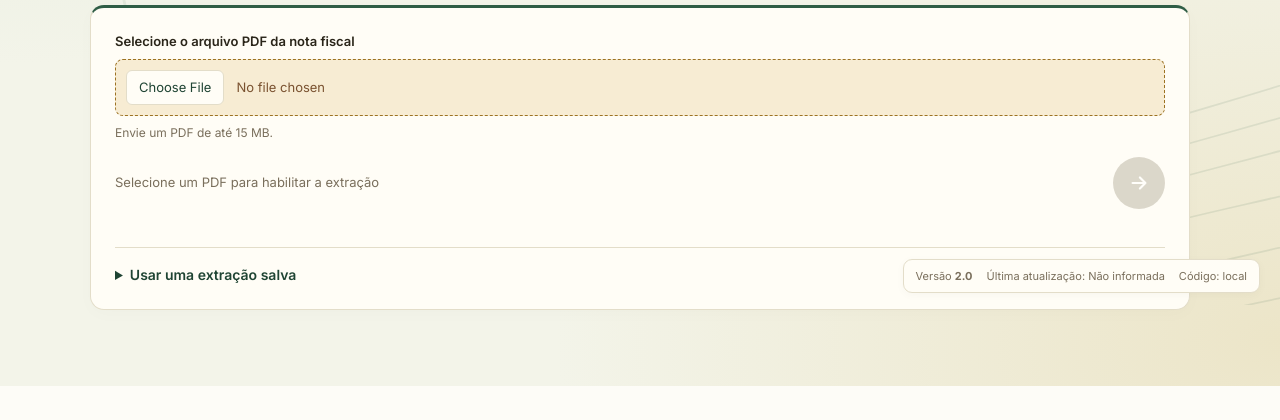
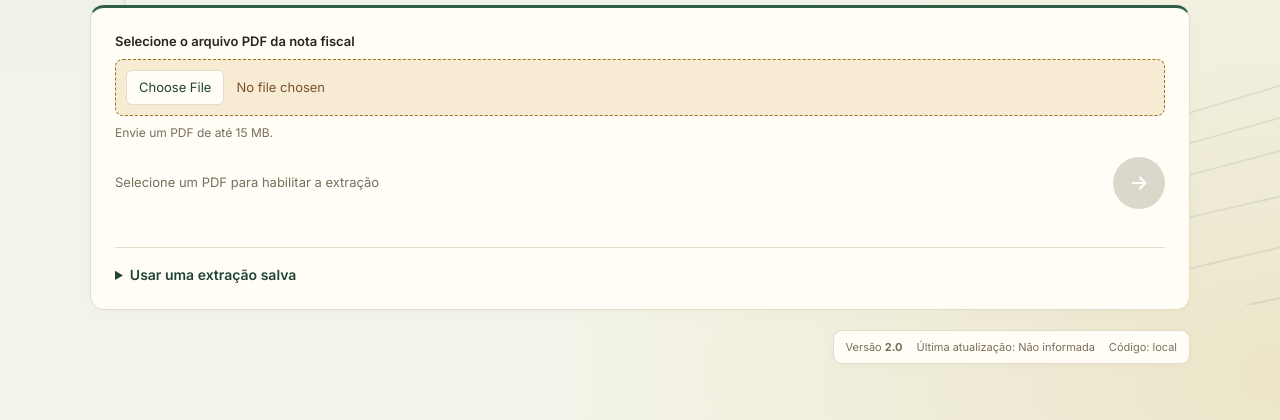
Before and after one commit to olu1zx/ruralfin, a Flask app: page / in a window 1280 px wide. Shown: the part 495-915 px from the top of the page. Before the commit the page ends 881 px from the top, so only its background shows below. Run offline with Flask 3, Linux system fonts and the light colour scheme; parts of the project's set-up code (start-up, migrations or seed data) failed here and were passed over; some libraries are stand-ins or nearby versions.

Commit message:
Ajusta rodape da versao sem sobrepor controles

```diff
--- a/templates/index.html
+++ b/templates/index.html
@@ -94,7 +94,7 @@ body {
 .header-user span { min-width:0; }
 .header-user small { display:block; color:#d9e6dd; font-size:11px; }
 .header-user strong { display:block; font-size:14px; font-weight:600; overflow-wrap:anywhere; }
-.release-info { position:fixed; right:20px; bottom:12px; z-index:2; display:flex; flex-wrap:wrap; justify-content:flex-end; gap:5px 14px; max-width:calc(100% - 40px); padding:8px 12px; border:1px solid var(--border); border-radius:9px; background:var(--surface); color:var(--muted); font-size:11px; box-shadow:0 2px 10px #2a251908; }
+.release-info { display:flex; flex-wrap:wrap; justify-content:flex-end; gap:5px 14px; width:fit-content; max-width:100%; margin:20px 0 0 auto; padding:8px 12px; border:1px solid var(--border); border-radius:9px; background:var(--surface); color:var(--muted); font-size:11px; box-shadow:0 2px 10px #2a251908; }
 .release-info a { color:var(--forest-dark); text-underline-offset:3px; }
 .nav { display:flex; align-items:center; flex-wrap:wrap; gap:8px; padding:8px; margin:0 0 24px; border:1px solid var(--border); border-radius:14px; background:#fffdf6d9; box-shadow:0 3px 10px #2a251906; }
 .nav a { padding:10px 17px; border:1px solid transparent; border-radius:9px; color:var(--forest-dark); text-decoration:none; font-weight:600; transition:background .15s; }
@@ -156,7 +156,7 @@ a { color:var(--forest-dark); }
 .login-card .form-field + .form-field { margin-top:18px; }
 .login-card .primary { width:100%; padding:12px; }
 @media(max-width:760px) {
-  .release-info { position:static; max-width:none; margin-top:20px; justify-content:flex-start; }
+  .release-info { justify-content:flex-start; }
   body { padding:16px 12px 36px; }
   .brand-header { padding:22px 20px; gap:15px; border-radius:16px; }
   .brand-header h1 { font-size:28px; }
```
